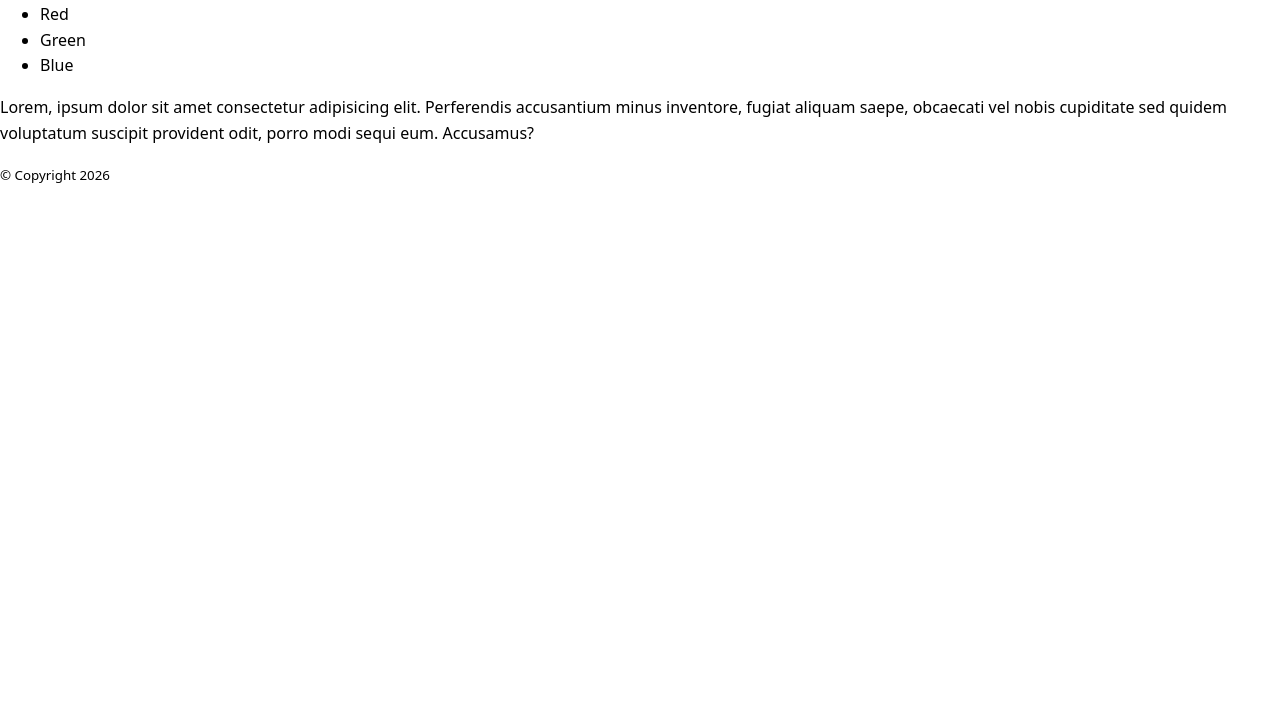
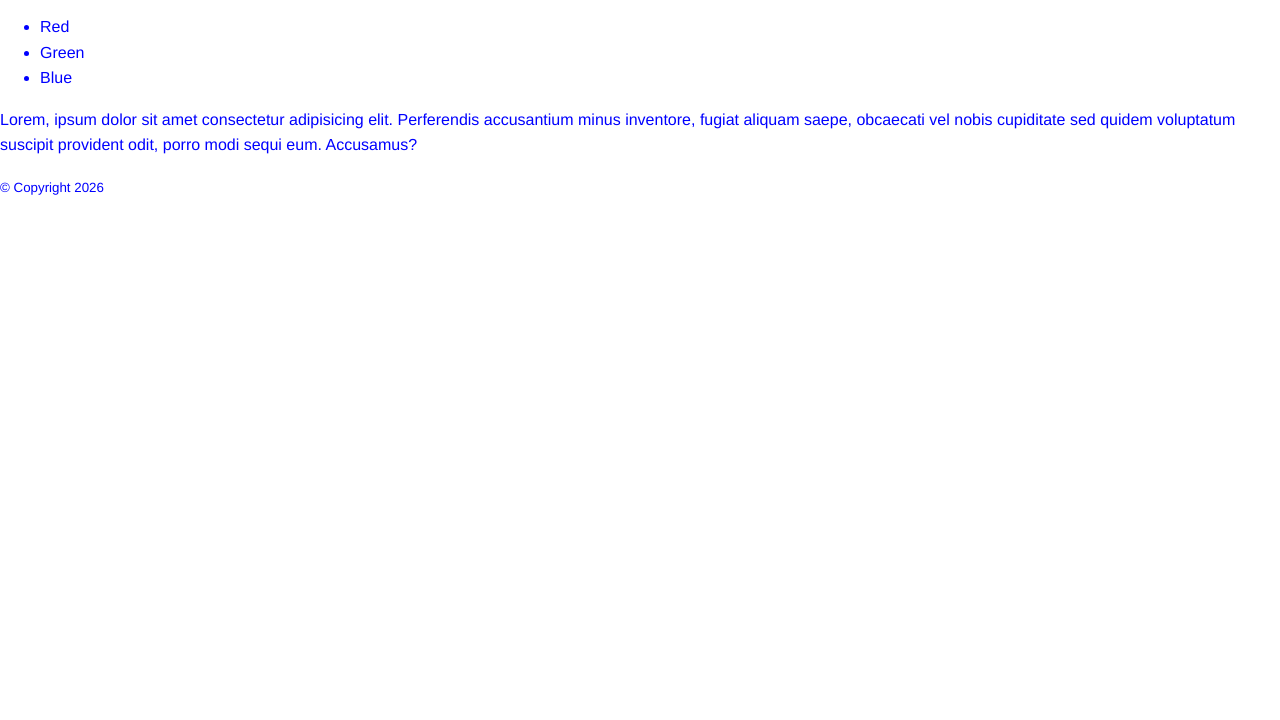
Before and after one commit to menyeneabasi-git/GIT-414, a plain HTML site: page index.html in a window 1280 px wide. Shown: the part 80-800 px from the top of the page. Drawn offline with Linux system fonts and the light colour scheme.

Commit message:
Added styles

```diff
--- a/style.css
+++ b/style.css
@@ -4,28 +4,34 @@ html {
 
 body {
     margin: 0;
-    font-family: system-ui, sans-serif;
+    font-family: 'Cambria', sans-serif;
     line-height: 1.6;
 }
 
-.container {
-    width: 100%;
-    padding: 1rem;
+
+@media (min-width: 768px) {
+    body {
+        margin: 0;
+        font-family: 'Times New Roman', sans-serif;
+        line-height: 1.6;
+        color: green;
+    }
 }
 
-h1 {
-    font-size: 1.75rem;
+@media (min-width: 1024px) {
+    body {
+        margin: 0;
+        font-family: 'Arial', sans-serif;
+        line-height: 1.6;
+        color: red;
+    }
 }
 
-h2 {
-    font-size: 1.4rem;
+@media (min-width: 1280px) {
+    body {
+        margin: 0;
+        font-family: 'Franklin Gothic Medium', sans-serif;
+        line-height: 1.6;
+        color: blue;
+    }
 }
-
-p {
-    font-size: 1rem;
-}
-
-img {
-    max-width: 100%;
-    height: auto;
-}
```
